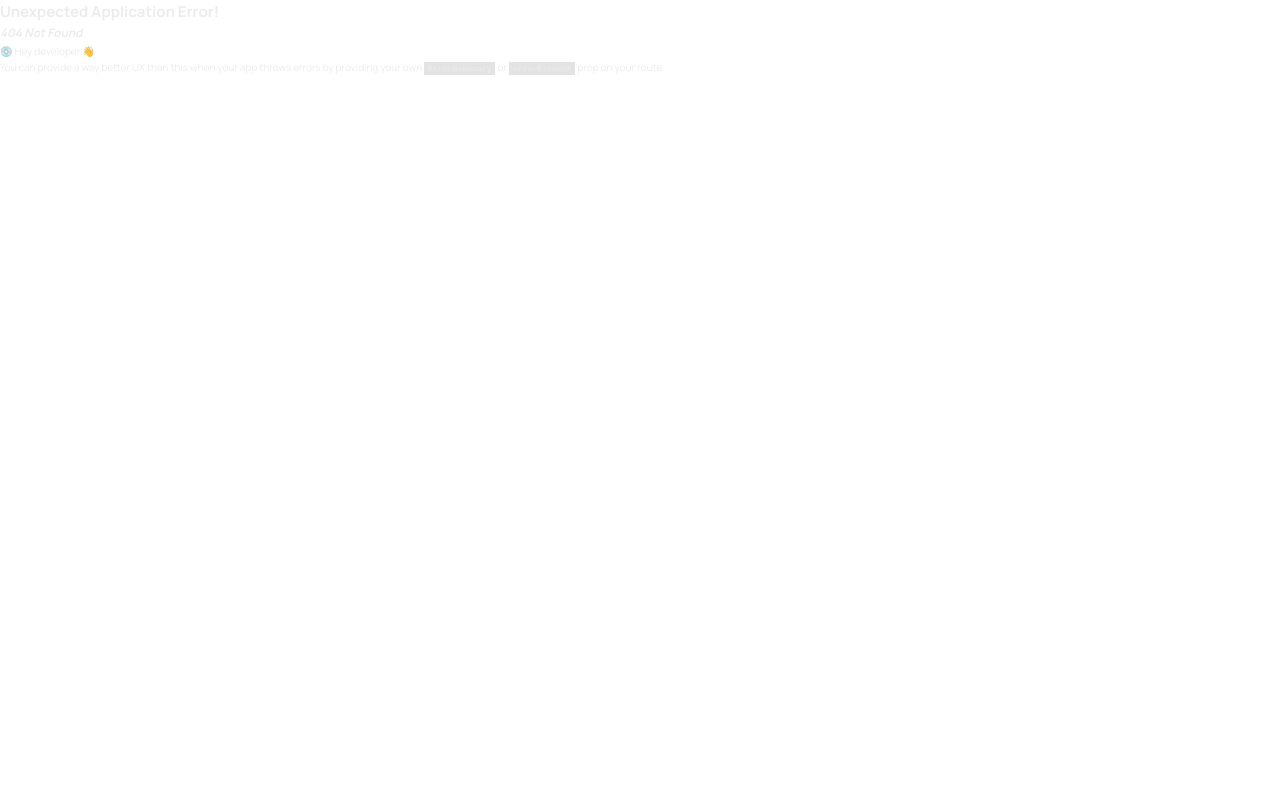
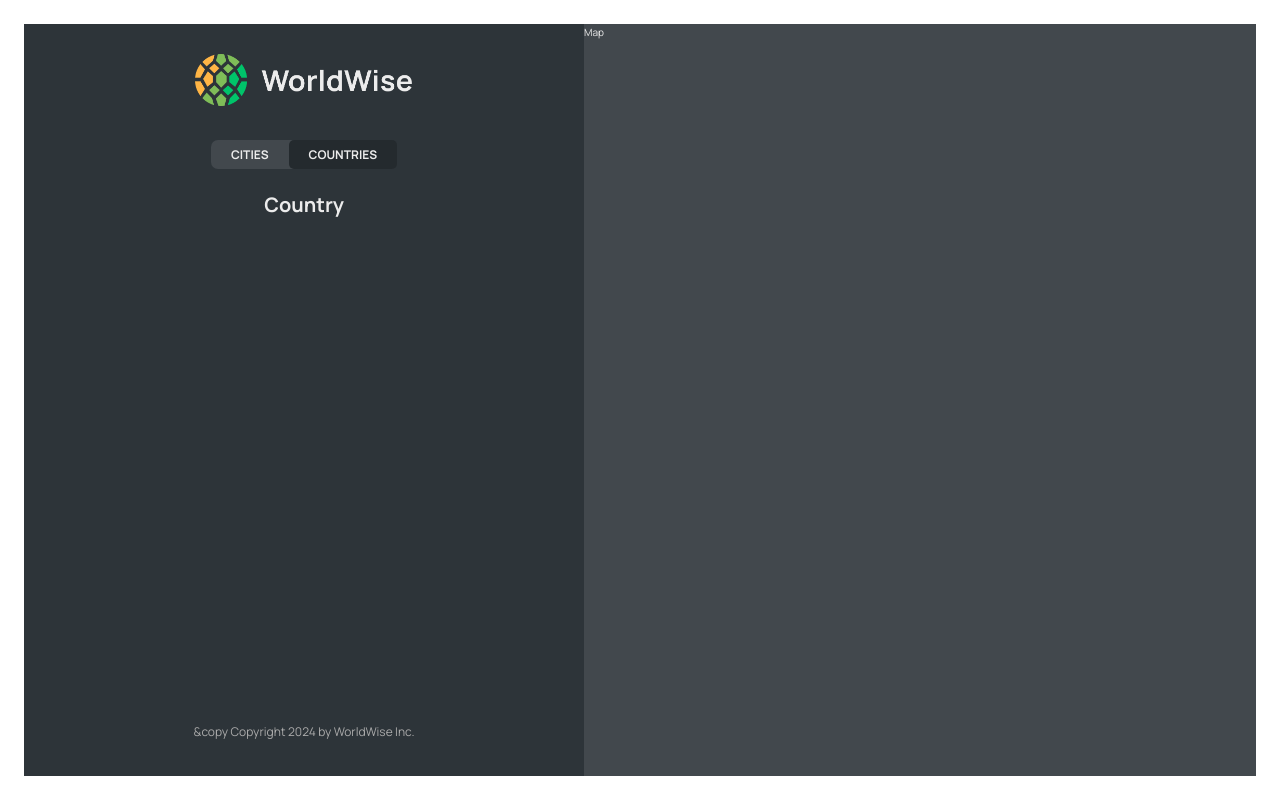
Before and after one commit to KaranMeghe/worldwise, a React (Vite) app: page /app/countries in a window 1280 px wide. Before the commit this address had no page. Built offline with nearby package versions, Linux system fonts and the light colour scheme.

Commit message:
add - AppNav component for creating Link , refactor -  added nested route inside AppLayout for City & Countries

```diff
--- a/src/App.jsx
+++ b/src/App.jsx
@@ -1,5 +1,6 @@
 import { createBrowserRouter, RouterProvider } from "react-router-dom";
 import { AppLayout, HomePage, Login, Pricing, Product, Root } from "./Pages";
+import { City, CountryItem, Form } from './Components/index'
 
 
 const router = createBrowserRouter([{
@@ -23,8 +24,26 @@ const router = createBrowserRouter([{
       element: <Login />
     },
     {
-      path: '/app',
-      element: <AppLayout />
+      path: 'app',
+      element: <AppLayout />,
+      children: [
+        {
+          index: true,
+          element: <City />
+        },
+        {
+          path: 'cities',
+          element: <City />
+        },
+        {
+          path: 'countries',
+          element: <CountryItem />
+        },
+        {
+          path: 'form',
+          element: <Form />
+        }
+      ]
     }
 
   ]
--- /dev/null
+++ b/src/Components/AppNav/AppNav.jsx
@@ -0,0 +1,18 @@
+import { NavLink } from 'react-router-dom'
+import styles from './AppNav.module.css'
+const AppNav = () => {
+    return (
+        <nav className={styles.nav}>
+            <ul>
+                <li>
+                    <NavLink to='cities'>Cities</NavLink>
+                </li>
+                <li>
+                    <NavLink to='countries'>Countries</NavLink>
+                </li>
+            </ul>
+        </nav>
+    )
+}
+
+export default AppNav
--- a/src/Components/City/City.jsx
+++ b/src/Components/City/City.jsx
@@ -20,41 +20,43 @@ function City() {
   const { cityName, emoji, date, notes } = currentCity;
 
   return (
-    <div className={styles.city}>
-      <div className={styles.row}>
-        <h6>City name</h6>
-        <h3>
-          <span>{emoji}</span> {cityName}
-        </h3>
-      </div>
+    // <div className={styles.city}>
+    //   <div className={styles.row}>
+    //     <h6>City name</h6>
+    //     <h3>
+    //       <span>{emoji}</span> {cityName}
+    //     </h3>
+    //   </div>
 
-      <div className={styles.row}>
-        <h6>You went to {cityName} on</h6>
-        <p>{formatDate(date || null)}</p>
-      </div>
+    //   <div className={styles.row}>
+    //     <h6>You went to {cityName} on</h6>
+    //     <p>{formatDate(date || null)}</p>
+    //   </div>
 
-      {notes && (
-        <div className={styles.row}>
-          <h6>Your notes</h6>
-          <p>{notes}</p>
-        </div>
-      )}
+    //   {notes && (
+    //     <div className={styles.row}>
+    //       <h6>Your notes</h6>
+    //       <p>{notes}</p>
+    //     </div>
+    //   )}
 
-      <div className={styles.row}>
-        <h6>Learn more</h6>
-        <a
-          href={`https://en.wikipedia.org/wiki/${cityName}`}
-          target="_blank"
-          rel="noreferrer"
-        >
-          Check out {cityName} on Wikipedia &rarr;
-        </a>
-      </div>
+    //   <div className={styles.row}>
+    //     <h6>Learn more</h6>
+    //     <a
+    //       href={`https://en.wikipedia.org/wiki/${cityName}`}
+    //       target="_blank"
+    //       rel="noreferrer"
+    //     >
+    //       Check out {cityName} on Wikipedia &rarr;
+    //     </a>
+    //   </div>
 
-      <div>
-        <ButtonBack />
-      </div>
-    </div>
+    //   <div>
+    //     <ButtonBack />
+    //   </div>
+    // </div>
+
+    <h1>City</h1>
   );
 }
 
--- a/src/Components/Country/CountryItem.jsx
+++ b/src/Components/Country/CountryItem.jsx
@@ -2,10 +2,11 @@ import styles from "./CountryItem.module.css";
 
 function CountryItem({ country }) {
   return (
-    <li className={styles.countryItem}>
-      <span>{country.emoji}</span>
-      <span>{country.country}</span>
-    </li>
+    // <li className={styles.countryItem}>
+    //   <span>{country.emoji}</span>
+    //   <span>{country.country}</span>
+    // </li>
+    <h1>Country</h1>
   );
 }
 
--- a/src/Components/Sidebar/SideBar.jsx
+++ b/src/Components/Sidebar/SideBar.jsx
@@ -1,13 +1,15 @@
 import { NavLink } from 'react-router-dom'
-import { Logo, Footer } from '../index'
+import { Logo, Footer, AppNav } from '../index'
 import styles from './SideBar.module.css'
+import { Outlet } from 'react-router-dom'
 const SideBar = () => {
     return (
         <div className={styles.sidebar}>
             <NavLink to='/'>
                 <Logo />
             </NavLink>
-            <p>List of cities</p>
+            <AppNav />
+            <Outlet />
             <Footer />
         </div>
     )
--- a/src/Components/index.js
+++ b/src/Components/index.js
@@ -10,4 +10,5 @@ import User from './User/User'
 import Map from './Map/Map'
 import SideBar from "./Sidebar/SideBar"
 import Footer from "./Footer/Footer"
-export { PageNav, City, CountryItem, Form, Logo, Message, Spinner, SpinnerFullPage, User, Map, SideBar, Footer }
+import AppNav from "./AppNav/AppNav"
+export { PageNav, City, CountryItem, Form, Logo, Message, Spinner, SpinnerFullPage, User, Map, SideBar, Footer, AppNav }
```
Also changed, not shown: src/Components/AppNav/AppNav.module.css (renamed from src/Components/AppNav.module.css).
